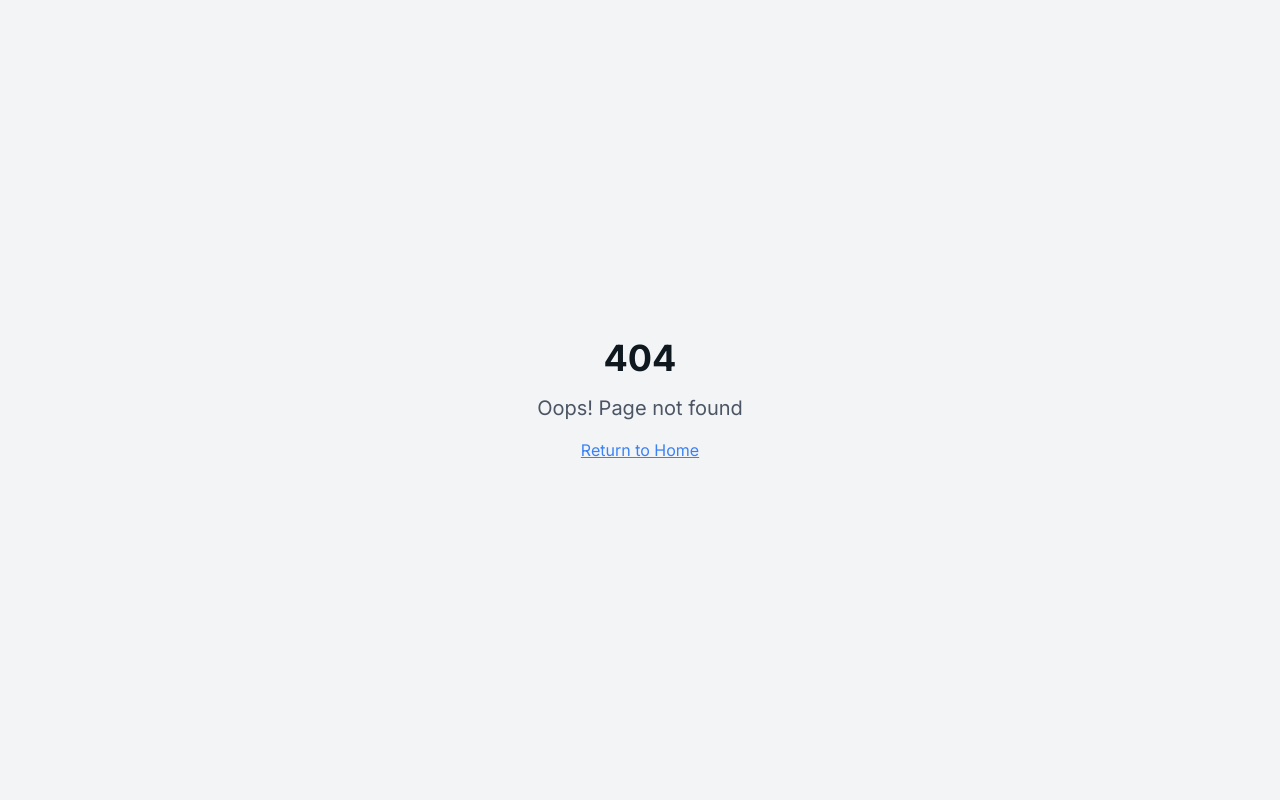
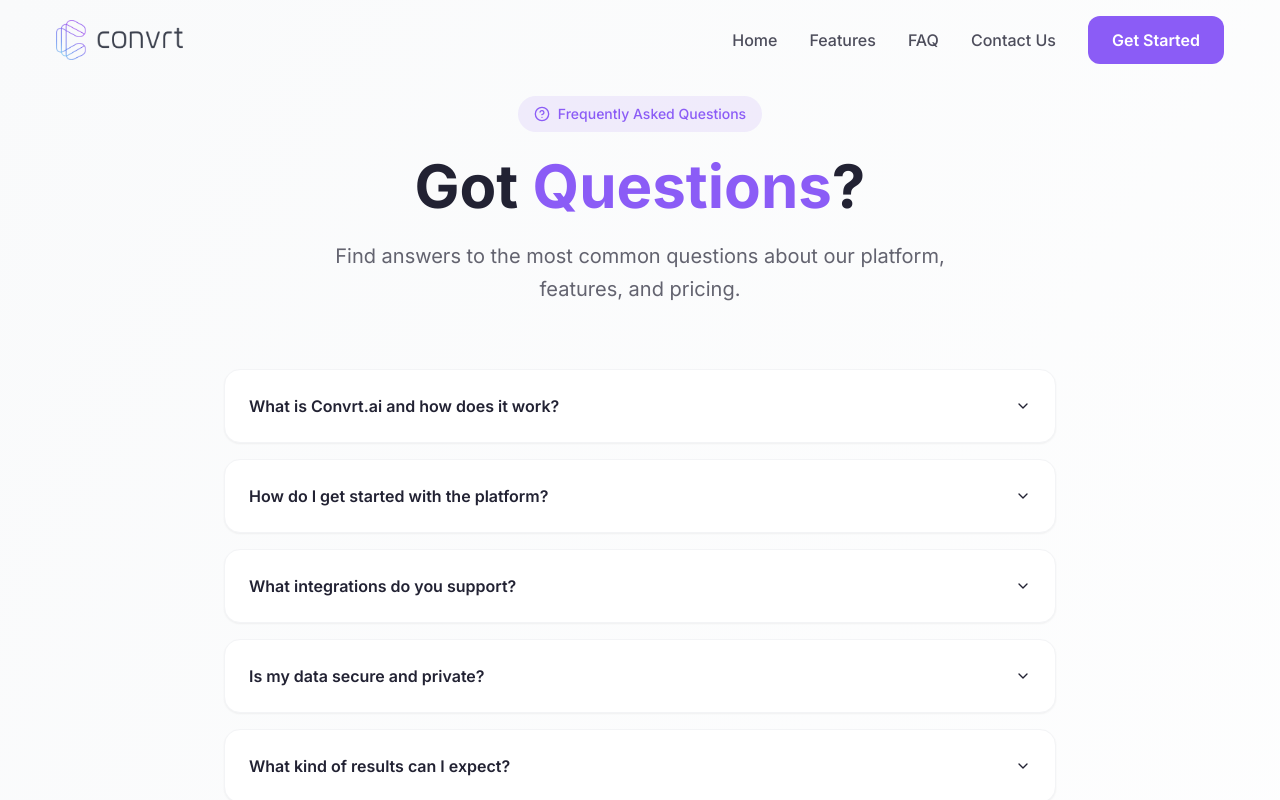
Before and after one commit to mahaengine/glow-convert-sell-919, a React (Vite) app: page /faq in a window 1280 px wide. Before the commit this address had no page. Shown: the top 800 px of the page. Built offline with nearby package versions, Linux system fonts and the light colour scheme.

Commit message:
Add FAQ page

```diff
--- a/src/App.tsx
+++ b/src/App.tsx
@@ -5,6 +5,7 @@ import { QueryClient, QueryClientProvider } from "@tanstack/react-query";
 import { BrowserRouter, Routes, Route } from "react-router-dom";
 import Index from "./pages/Index";
 import Features from "./pages/Features";
+import FAQ from "./pages/FAQ";
 import NotFound from "./pages/NotFound";
 
 const queryClient = new QueryClient();
@@ -18,6 +19,7 @@ const App = () => (
         <Routes>
           <Route path="/" element={<Index />} />
           <Route path="/features" element={<Features />} />
+          <Route path="/faq" element={<FAQ />} />
           {/* ADD ALL CUSTOM ROUTES ABOVE THE CATCH-ALL "*" ROUTE */}
           <Route path="*" element={<NotFound />} />
         </Routes>
--- a/src/components/Navbar.tsx
+++ b/src/components/Navbar.tsx
@@ -44,7 +44,7 @@ const Navbar = () => {
           <a href="/features" className="text-convrt-dark-blue/80 hover:text-convrt-dark-blue font-medium transition-colors">
             Features
           </a>
-          <a href="#faq" className="text-convrt-dark-blue/80 hover:text-convrt-dark-blue font-medium transition-colors">
+          <a href="/faq" className="text-convrt-dark-blue/80 hover:text-convrt-dark-blue font-medium transition-colors">
             FAQ
           </a>
           <a href="#contact" className="text-convrt-dark-blue/80 hover:text-convrt-dark-blue font-medium transition-colors">
@@ -83,7 +83,7 @@ const Navbar = () => {
               Features
             </a>
             <a
-              href="#faq"
+              href="/faq"
               className="text-convrt-dark-blue/80 hover:text-convrt-dark-blue font-medium transition-colors"
               onClick={() => setIsMobileMenuOpen(false)}
             >
--- /dev/null
+++ b/src/pages/FAQ.tsx
@@ -0,0 +1,213 @@
+import React from 'react';
+import { motion } from 'framer-motion';
+import {
+  Accordion,
+  AccordionContent,
+  AccordionItem,
+  AccordionTrigger,
+} from '@/components/ui/accordion';
+import {
+  Mail,
+  MessageCircle,
+  Phone,
+  HelpCircle
+} from 'lucide-react';
+import Navbar from '@/components/Navbar';
+
+const FAQ = () => {
+  const faqs = [
+    {
+      question: "What is Convrt.ai and how does it work?",
+      answer: "Convrt.ai is an AI-powered organic outbound platform that helps sales teams build trust and influence with potential buyers before making contact. Our AI analyzes social signals and relationship data to create personalized outreach strategies that feel natural and authentic."
+    },
+    {
+      question: "How do I get started with the platform?",
+      answer: "Getting started is simple! Sign up for a free account, connect your social media profiles and CRM, and our AI will begin analyzing your network and prospects. You can start your first campaign within minutes of setup."
+    },
+    {
+      question: "What integrations do you support?",
+      answer: "We integrate with popular CRM systems like Salesforce, HubSpot, and Pipedrive, as well as social platforms including LinkedIn, Twitter, and email providers. Our API also allows for custom integrations with your existing tech stack."
+    },
+    {
+      question: "Is my data secure and private?",
+      answer: "Absolutely. We use enterprise-grade security with end-to-end encryption, SOC 2 compliance, and GDPR compliance. Your data is never shared with third parties and is stored securely with regular security audits and monitoring."
+    },
+    {
+      question: "What kind of results can I expect?",
+      answer: "Our users typically see 15x higher response rates compared to traditional cold outreach, with 3-5x improvement in meeting booking rates. Results vary by industry and implementation, but most users see significant improvements within the first 30 days."
+    },
+    {
+      question: "Do you offer a free trial?",
+      answer: "Yes! We offer a 14-day free trial with full access to all features. No credit card required to start. You can test the platform with up to 100 prospects and see the results for yourself."
+    },
+    {
+      question: "How much does the platform cost?",
+      answer: "We offer flexible pricing plans starting at $49/month for individual users, with team and enterprise plans available. All plans include our core AI features, with higher tiers offering advanced analytics and priority support."
+    },
+    {
+      question: "Can I cancel my subscription anytime?",
+      answer: "Yes, you can cancel your subscription at any time with no cancellation fees. Your account will remain active until the end of your current billing period, and you can export your data before cancellation."
+    },
+    {
+      question: "What support options are available?",
+      answer: "We provide 24/7 email support, live chat during business hours, comprehensive documentation, video tutorials, and weekly group training sessions. Enterprise customers also get dedicated account management and phone support."
+    },
+    {
+      question: "How does the AI personalization work?",
+      answer: "Our AI analyzes publicly available social media data, mutual connections, shared interests, recent activity, and company news to create highly personalized outreach messages. The AI learns from successful interactions to continuously improve personalization quality."
+    }
+  ];
+
+  const contactOptions = [
+    {
+      icon: Mail,
+      title: "Email Support",
+      description: "Get help via email",
+      contact: "support@convrt.ai",
+      color: "text-blue-500"
+    },
+    {
+      icon: MessageCircle,
+      title: "Live Chat",
+      description: "Chat with our team",
+      contact: "Available 9AM-5PM EST",
+      color: "text-green-500"
+    },
+    {
+      icon: Phone,
+      title: "Phone Support",
+      description: "Call us directly",
+      contact: "+1 (555) 123-4567",
+      color: "text-purple-500"
+    }
+  ];
+
+  const containerVariants = {
+    hidden: { opacity: 0 },
+    visible: {
+      opacity: 1,
+      transition: {
+        staggerChildren: 0.1,
+        delayChildren: 0.3
+      }
+    }
+  };
+
+  const itemVariants = {
+    hidden: { y: 20, opacity: 0 },
+    visible: {
+      y: 0,
+      opacity: 1,
+      transition: { duration: 0.5, ease: [0.22, 1, 0.36, 1] }
+    }
+  };
+
+  return (
+    <div className="min-h-screen bg-gradient-to-br from-gray-50 to-white">
+      <Navbar />
+
+      <div className="pt-24 pb-16 px-6">
+        <div className="container mx-auto max-w-4xl">
+          {/* Header Section */}
+          <motion.div
+            initial={{ opacity: 0, y: 20 }}
+            animate={{ opacity: 1, y: 0 }}
+            transition={{ duration: 0.8, ease: [0.22, 1, 0.36, 1] }}
+            className="text-center mb-16"
+          >
+            <div className="inline-flex items-center px-4 py-2 rounded-full bg-convrt-purple/10 text-convrt-purple mb-6">
+              <HelpCircle className="w-4 h-4 mr-2" />
+              <span className="text-sm font-medium">Frequently Asked Questions</span>
+            </div>
+            <h1 className="text-4xl md:text-6xl font-bold text-convrt-dark-blue mb-6">
+              Got <span className="text-convrt-purple">Questions</span>?
+            </h1>
+            <p className="text-xl text-convrt-dark-blue/70 max-w-2xl mx-auto leading-relaxed">
+              Find answers to the most common questions about our platform, features, and pricing.
+            </p>
+          </motion.div>
+
+          {/* FAQ Section */}
+          <motion.div
+            variants={containerVariants}
+            initial="hidden"
+            animate="visible"
+            className="mb-20"
+          >
+            <Accordion type="single" collapsible className="w-full space-y-4">
+              {faqs.map((faq, index) => (
+                <motion.div key={index} variants={itemVariants}>
+                  <AccordionItem
+                    value={`item-${index}`}
+                    className="bg-white rounded-2xl border border-gray-100 px-6 shadow-sm hover:shadow-md transition-all duration-200"
+                  >
+                    <AccordionTrigger className="text-left font-semibold text-convrt-dark-blue hover:text-convrt-purple transition-colors py-6">
+                      {faq.question}
+                    </AccordionTrigger>
+                    <AccordionContent className="text-convrt-dark-blue/70 leading-relaxed pb-6">
+                      {faq.answer}
+                    </AccordionContent>
+                  </AccordionItem>
+                </motion.div>
+              ))}
+            </Accordion>
+          </motion.div>
+
+          {/* Contact Section */}
+          <motion.div
+            initial={{ opacity: 0, y: 40 }}
+            whileInView={{ opacity: 1, y: 0 }}
+            transition={{ duration: 0.8, ease: [0.22, 1, 0.36, 1] }}
+            viewport={{ once: true }}
+            className="bg-gradient-to-r from-convrt-purple to-convrt-dark-blue rounded-3xl p-12 text-white"
+          >
+            <div className="text-center mb-12">
+              <h2 className="text-3xl md:text-4xl font-bold mb-4">
+                Still Have Questions?
+              </h2>
+              <p className="text-xl opacity-90 max-w-2xl mx-auto">
+                Can't find what you're looking for? Our support team is here to help you get the answers you need.
+              </p>
+            </div>
+
+            <div className="grid grid-cols-1 md:grid-cols-3 gap-8">
+              {contactOptions.map((option, index) => {
+                const IconComponent = option.icon;
+                return (
+                  <motion.div
+                    key={index}
+                    whileHover={{ y: -5 }}
+                    transition={{ duration: 0.2 }}
+                    className="text-center"
+                  >
+                    <div className="bg-white/10 rounded-2xl p-6 backdrop-blur-sm">
+                      <div className={`w-16 h-16 rounded-full bg-white/20 flex items-center justify-center mx-auto mb-4 ${option.color}`}>
+                        <IconComponent size={32} className="text-white" />
+                      </div>
+                      <h3 className="text-xl font-semibold mb-2">{option.title}</h3>
+                      <p className="text-white/80 mb-4">{option.description}</p>
+                      <p className="text-white font-medium">{option.contact}</p>
+                    </div>
+                  </motion.div>
+                );
+              })}
+            </div>
+
+            <div className="text-center mt-12">
+              <motion.a
+                href="/"
+                whileHover={{ scale: 1.05 }}
+                whileTap={{ scale: 0.95 }}
+                className="inline-flex items-center px-8 py-4 bg-white text-convrt-dark-blue font-semibold rounded-full hover:bg-gray-100 transition-colors"
+              >
+                Get Started Today
+              </motion.a>
+            </div>
+          </motion.div>
+        </div>
+      </div>
+    </div>
+  );
+};
+
+export default FAQ;
```
